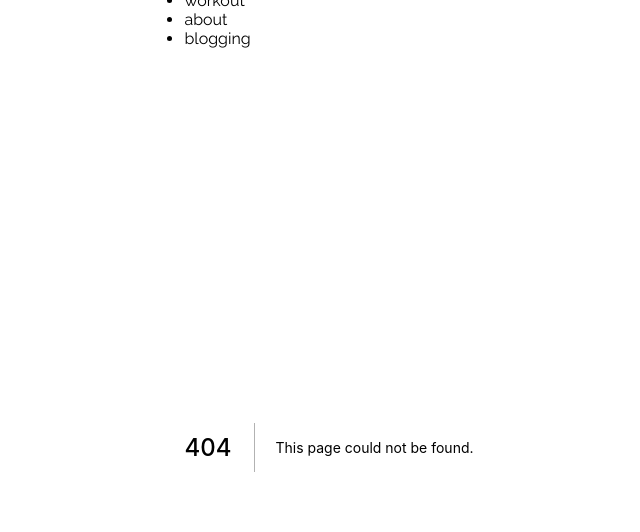
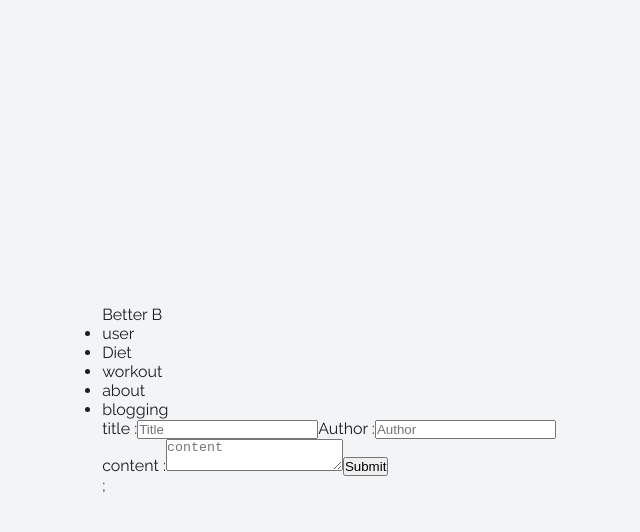
Before and after one commit to haythembensouissi/Better-body, a Next.js app in the folder client/: page /AddBlog in a window 1280 px wide. Before the commit this address had no page. Shown: the top 532 px of the page, without its empty margins (311-951 px from the left). Built offline with nearby package versions, Linux system fonts and the light colour scheme.

Commit message:
add blog

```diff
--- /dev/null
+++ b/client/pages/AddBlog.tsx
@@ -0,0 +1,60 @@
+import { useState } from "react";
+import Axios from "axios";
+
+export default function Addblog() {
+  const [blogTitle, setBlogTitle] = useState("");
+  const [blogImage, setBlogImage] = useState("");
+  const [blogAuthor, setBlogAuthor] = useState("");
+  const [blogContent, setBlogContent] = useState("");
+
+  const addblog = () => {
+    Axios.post("http://localhost:2000/api/blogs/add", {
+      blogTitle,
+      blogImage,
+      blogAuthor,
+      blogContent,
+    });
+    console.log("done");
+  };
+
+  return (
+    <form>
+      <label htmlFor="title">title :</label>
+
+      <input
+        onChange={(e) => {
+          setBlogTitle(e.target.value);
+        }}
+        type="text"
+        name="blogTitle"
+        id="blogTitle"
+        placeholder="Title"
+      />
+      <label htmlFor="Author">Author :</label>
+
+      <input
+        onChange={(e) => {
+          setBlogAuthor(e.target.value);
+        }}
+        type="text"
+        name="blogAuthor"
+        id="blogAuthor"
+        placeholder="Author"
+      />
+      <br />
+      <label htmlFor="content">content :</label>
+
+      <textarea
+        onChange={(e) => {
+          setBlogContent(e.target.value);
+        }}
+        name="blogContent"
+        id="blogContent"
+        placeholder="content"
+      ></textarea>
+      <button onClick={() => addblog()} type="submit">
+        Submit
+      </button>
+    </form>
+  );
+}
```
Also changed, not shown: client/pages/Blogging.tsx (+3 -27 lines), 1 other file (tests, documents, lock files or other folders).
